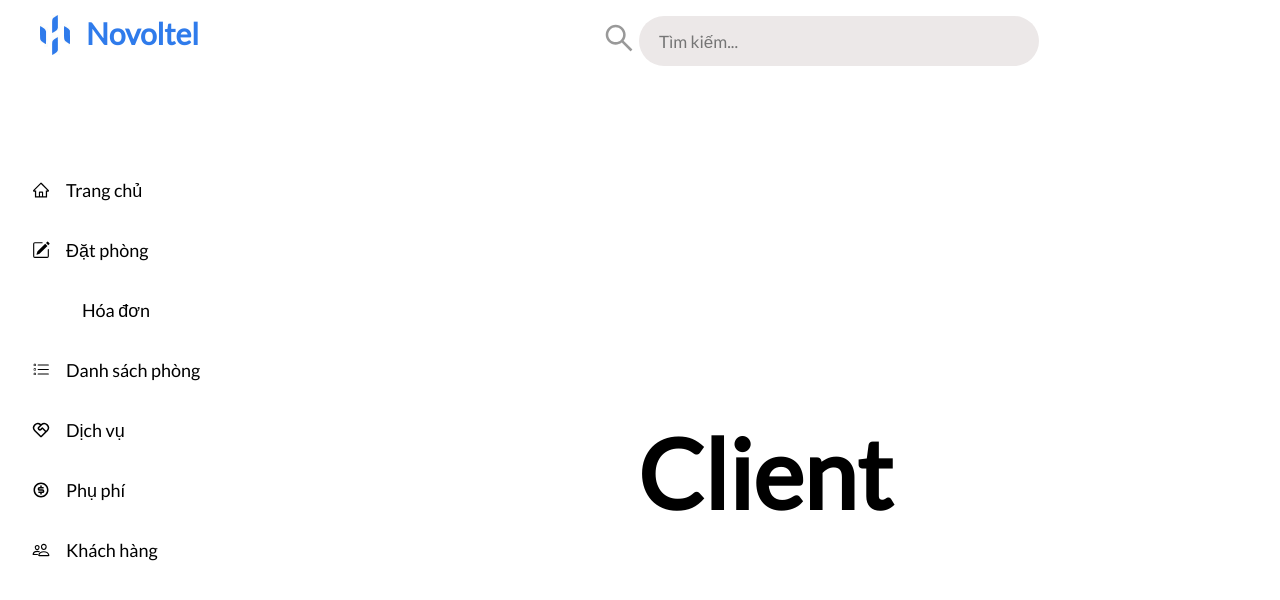
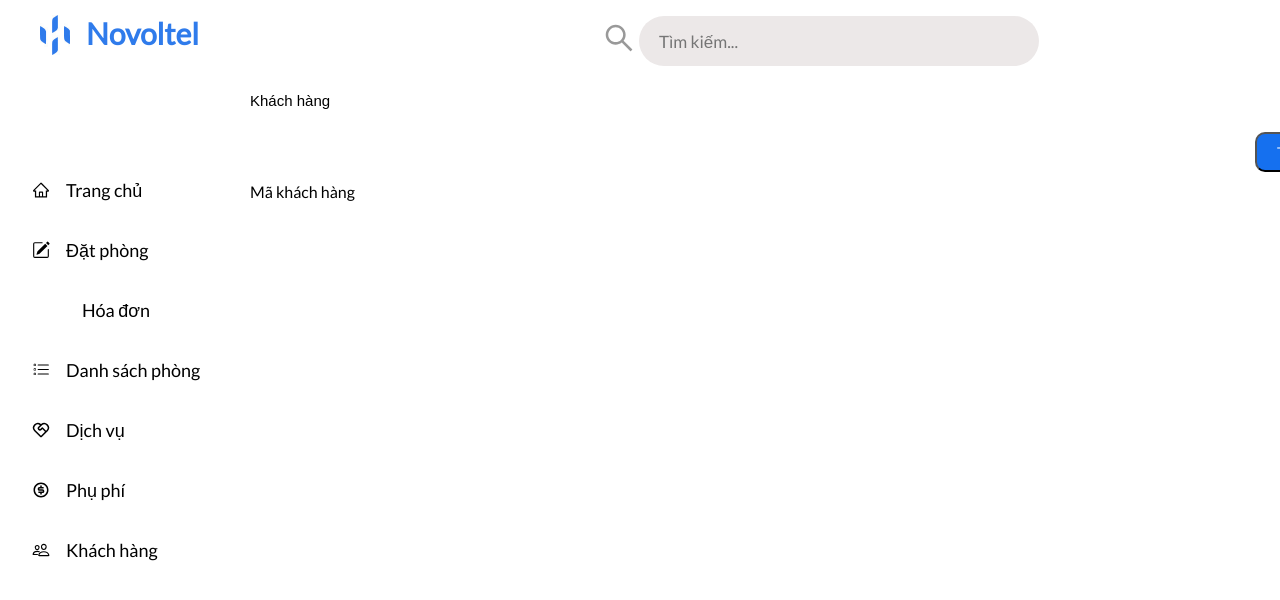
Before and after one commit to thinhnkworks/HotelManagementUI, a React (Create React App) app: page /clients in a window 1280 px wide. Shown: the top 600 px of the page. Built offline with nearby package versions, Linux system fonts and the light colour scheme; some icons are missing.

Commit message:
Tạo Button Khách hàng

```diff
--- a/src/App.css
+++ b/src/App.css
@@ -8,7 +8,6 @@
 }
 .home,
 .booking,
-.clients,
 .invoices,
 .listRooms,
 .services,
--- a/src/pages/Clients.js
+++ b/src/pages/Clients.js
@@ -1,9 +1,19 @@
 import React from 'react';
-
+import './css/Clients.css'
 function Clients() {
   return (
     <div className='clients'>
-      <h1>Client</h1>
+      <p id='title'>Khách hàng</p>
+      <div className='btn_Fill'>
+        <button id='btn_themKH' type="submit">Thêm khách hàng</button>
+        <button id='btn_loc' type='submitLoc'>Lọc</button>
+      </div>
+      {/* class Thêm khách hàng */}
+      <div className='formThemKH'>
+        <div>
+          <label> Mã khách hàng</label>
+        </div>
+      </div>
     </div>
   );
 }
--- a/src/pages/authentication/Login.js
+++ b/src/pages/authentication/Login.js
@@ -12,6 +12,7 @@ function Login() {
     <div><input type="password" id="psw" name="psw" pattern="(?=.*\d)(?=.*[a-z])(?=.*[A-Z]).{8,}" title="Must contain at least one number and one uppercase and lowercase letter, and at least 8 or more characters" /></div>
 
     <div><input type="submit" value="Submit"/></div>
+
 </div>
     </>
 
--- /dev/null
+++ b/src/pages/css/Clients.css
@@ -0,0 +1,53 @@
+.clients{
+    display: block;
+    margin-left: 250px;
+}
+.formThemKH{
+    background-color: #fff;
+    width: 100vw;
+    height: 100vw;
+    left: -100%;
+}
+#title{
+    width: 100vw;
+    height: 30px;
+    font-size: 15px;
+    font-family: Arial, Helvetica, sans-serif;
+}
+.btn_Fill{
+    height: 60px;
+    width: 100vw;
+    font-size: larger;
+
+}
+button{
+    padding: 2px 20px;
+    position: relative;
+    top: 10px;
+    left: 1000px;
+    display: inline;
+    height: 40px;
+    align-items: center;
+    vertical-align: middle; /* Để căn giữa theo chiều dọc nếu cần */
+    right: 30px;
+    border-radius: 10px;
+    margin-left: 5px;
+    cursor: pointer;
+}
+button[type="submit"]:hover
+{
+    background-color: #3b85ee;
+}
+button[type="submit"]{
+    background-color: #1570EF;
+    color: #fff;
+}
+button[type="submitLoc"]:hover
+{
+    background-color: #cfd1d4;
+}
+button[type="submitLoc"]
+{
+    background-color: #bebebe;
+    color: #000;
+}
```
Also changed, not shown: src/pages/Clients/AddClients.js (added).
